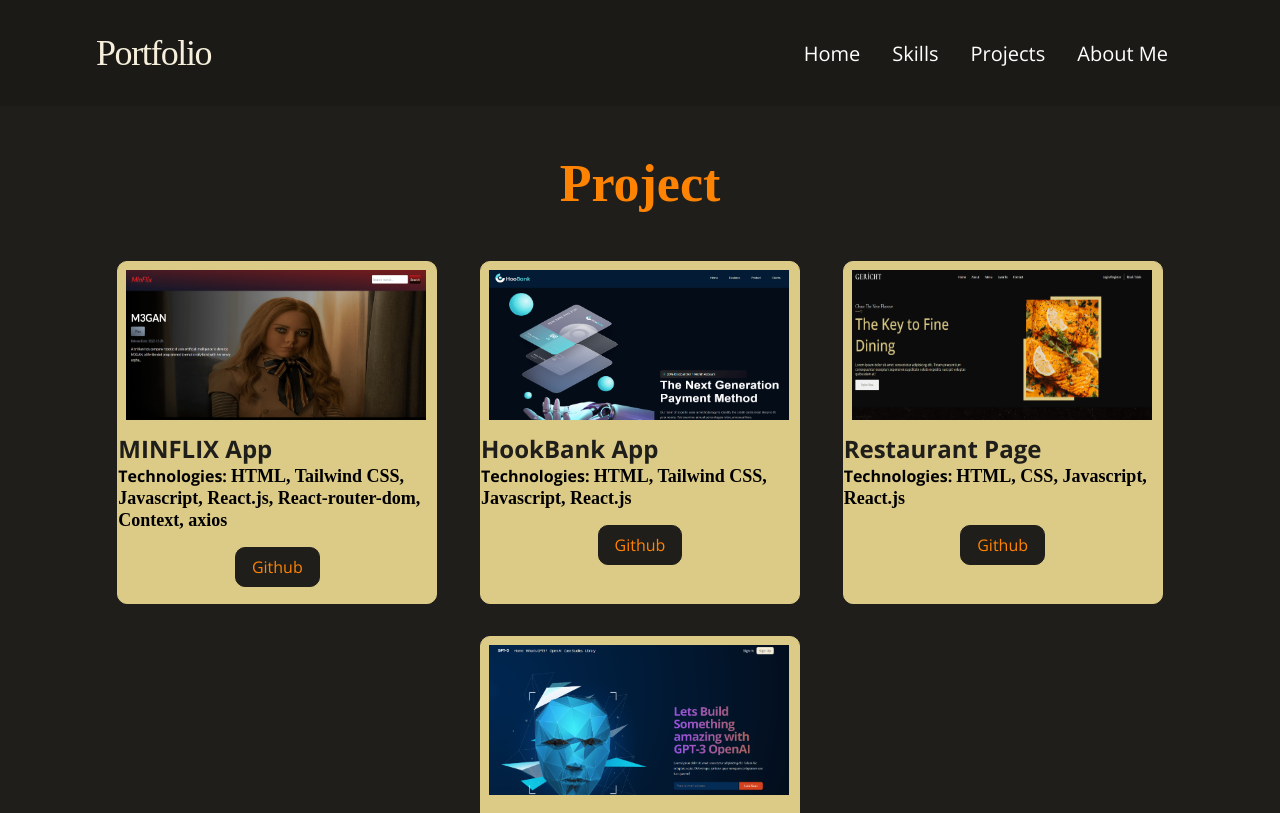
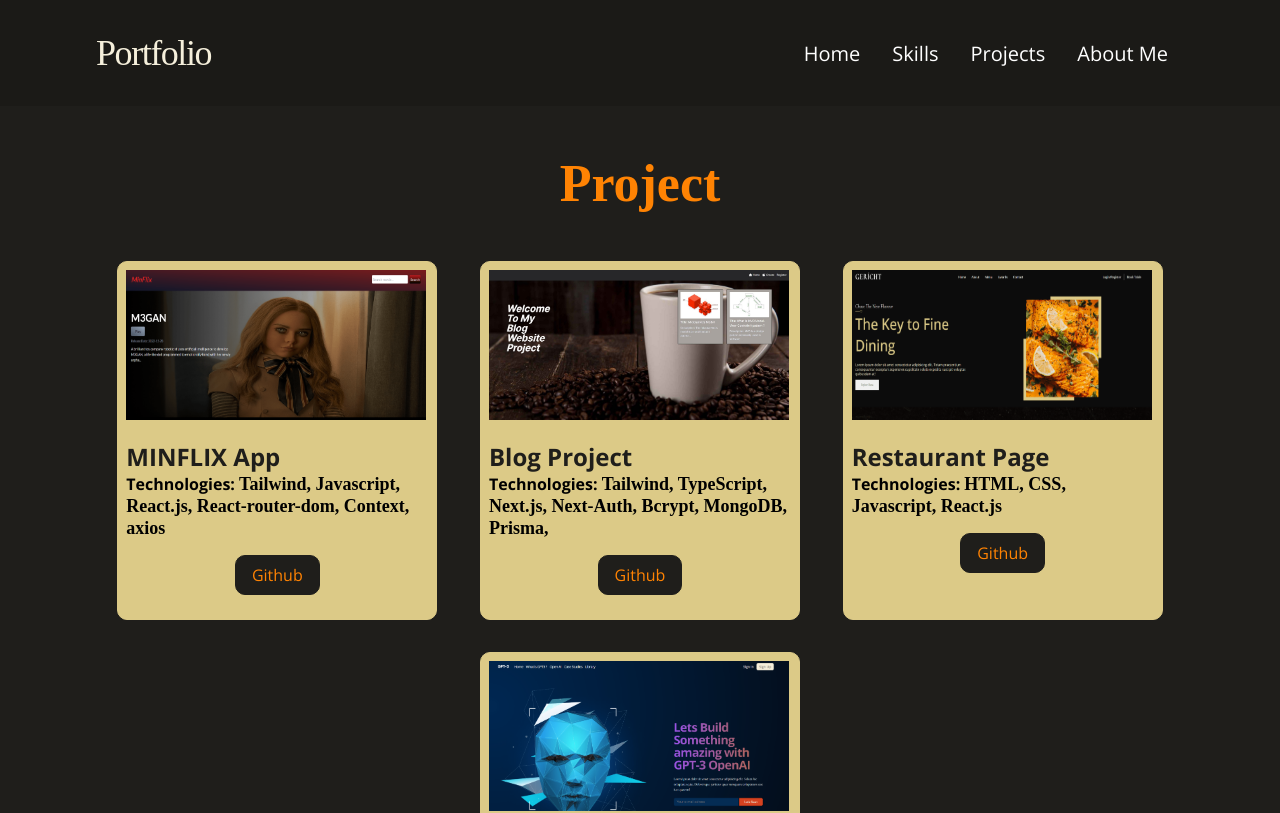
Before and after one commit to ertugrulyamaan/Portfolio-website, a React (Vite) app: page /project in a window 1280 px wide. Shown: the top 813 px of the page. Built offline with nearby package versions, Linux system fonts and the light colour scheme; a web font is replaced by a local one.

Commit message:
added blog project

```diff
--- a/src/components/Projects/Projects.jsx
+++ b/src/components/Projects/Projects.jsx
@@ -1,29 +1,27 @@
 import React from 'react'
 import './project.css'
 
-
-import bank from '../../assets/bank-app.png'
 import gpt3 from '../../assets/gpt3.png'
 import restaurant from '../../assets/restaurant.png'
 import movie from '../../assets/movie.png'
-
+import blog from '../../assets/blog.jpeg'
 
 const data = [
     {
       id:1,
       img:movie,
       title:'MINFLIX App',
-      tech:'HTML, Tailwind CSS, Javascript, React.js, React-router-dom, Context, axios',
+      tech:'Tailwind, Javascript, React.js, React-router-dom, Context, axios',
       links:'https://minflix-ertu.vercel.app/',
       github:'https://github.com/ertugrulyamaan/minflix',
     },
     {
       id:2,
-      img:bank,
-      title:'HookBank App',
-      tech:'HTML, Tailwind CSS, Javascript, React.js',
-      links:'https://ertugrulyamaan-bank-app.netlify.app/',
-      github:'https://github.com/ertugrulyamaan/bankApp-webpage',
+      img:blog,
+      title:'Blog Project',
+      tech:'Tailwind, TypeScript, Next.js, Next-Auth, Bcrypt, MongoDB, Prisma,',
+      links:'https://blog-next-ertu.vercel.app/',
+      github:'https://github.com/ertugrulyamaan/blog-next',
     },
     {
       id:3,
--- a/src/components/Projects/project.css
+++ b/src/components/Projects/project.css
@@ -44,7 +44,7 @@
     display: flex;
     flex-direction: column;
     justify-content: flex-start;
-    margin: 0rem;
+    margin: 0.5rem;
 }
 .app__project-cards_card-header h4 {
     font-family: var(--font-alt);
```
Also changed, not shown: src/assets/bank-app.png (deleted), src/assets/blog.jpeg (added).
